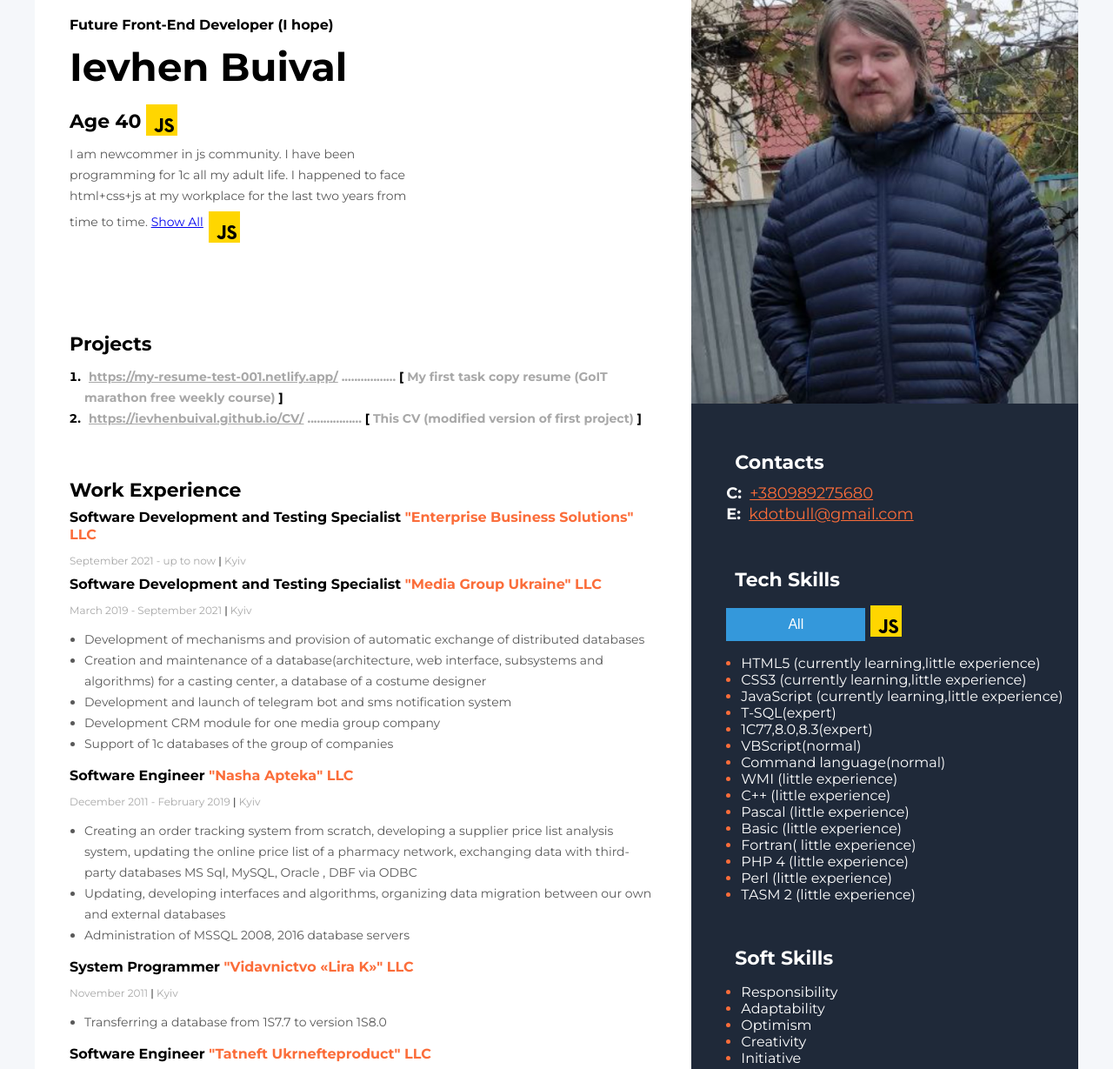
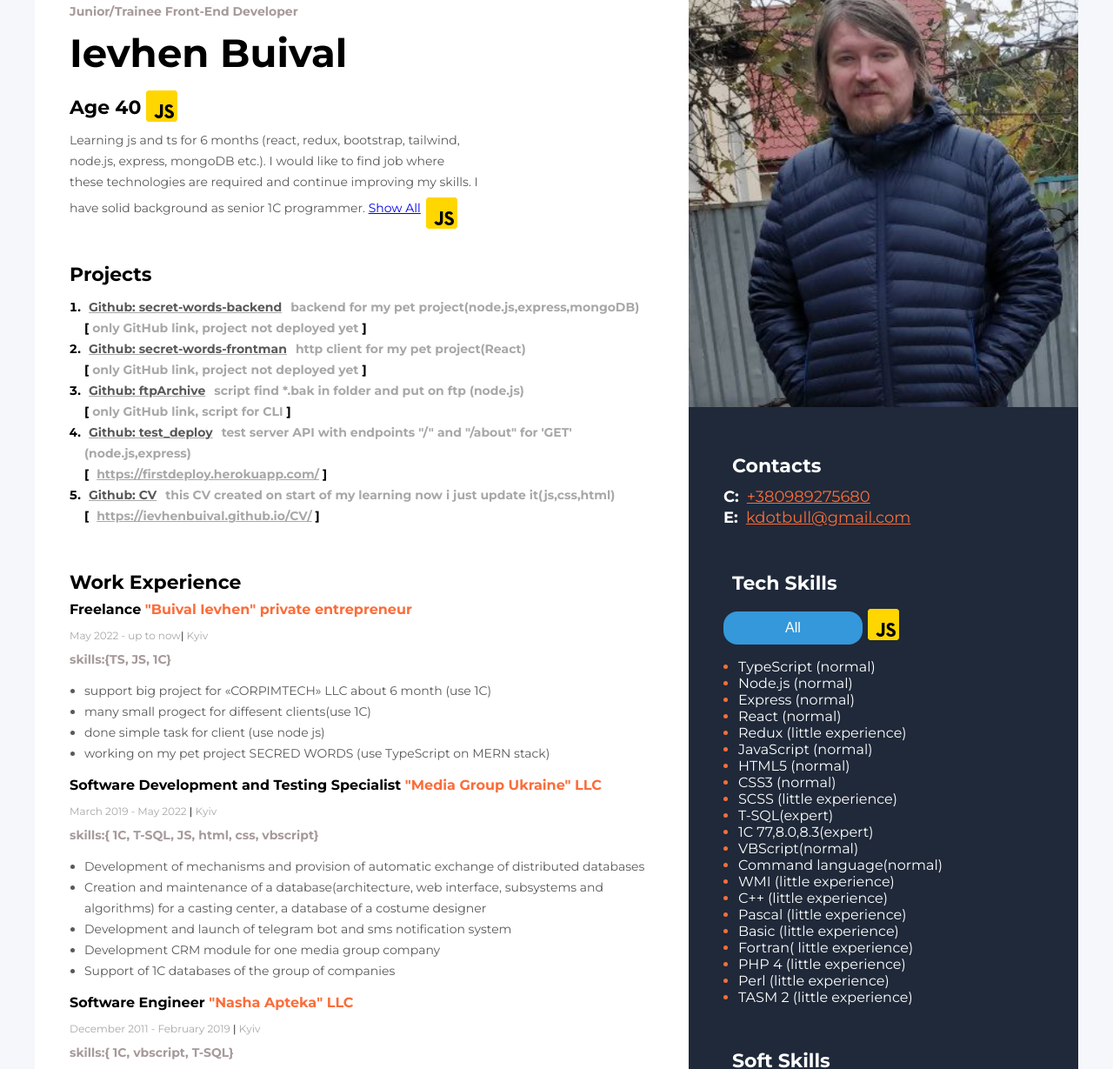
Before and after one commit to IevhenBuival/CV, a plain HTML site: page index.html in a window 1280 px wide. Shown: the part 172-1401 px from the top of the page at 87% size. Drawn offline with Linux system fonts and the light colour scheme.

Commit message:
update new info

```diff
--- a/index.html
+++ b/index.html
@@ -5,20 +5,20 @@
   <meta charset="UTF-8">
   <meta http-equiv="X-UA-Compatible" content="IE=edge">
   <meta name="viewport" content="width=device-width, initial-scale=1.0">
-  <title>My CV</title>
+  <title>Buival Ievhen CV</title>
   <link rel="preconnect" href="https://fonts.gstatic.com">
   <link href="https://fonts.googleapis.com/css?family=Montserrat:400,700&display=swap&subset=cyrillic" rel="stylesheet">
   <link rel="stylesheet" href="style/style.css">
 </head>
 
 <body>
-  <h3 id="HintJS" class="HintJS_h3">To activate javascript clic on text or buttom left side of JS icon<img
+  <h3 id="HintJS" class="HintJS_h3">To activate javascript search activity near yellow JS icon<img
       class="img_js" src="img/js.png" alt="js icon"></h3>
   <script>
     let myHintJS = document.getElementById('HintJS');
     myHintJS.addEventListener('click', function (e) {
 
-      myHintJS.textContent = 'Nice, now try another activitys';
+      myHintJS.textContent = 'Nice, now try other activities';
 
     }, false);
 
@@ -32,7 +32,7 @@
 
       <!--about div-->
       <div class="about_div">
-        <h3 class="content_h3">Future Front-End Developer (I hope)</h3>
+        <h3 class="content_h3">Junior/Trainee Front-End Developer</h3>
         <h1 class="content_h1">Ievhen Buival</h1>
         <h2 id="h2_AGE" class="content_h2"><span id="myAge">AGE </span><img class="img_js" src="img/js.png"
             alt="js icon"></h1>
@@ -40,33 +40,60 @@
 
           <!--about_p div clamp clamp-3-->
           <p class="about_p">
-            <span> I am newcommer in js community. I have been programming for 1c all my adult life. I happened to face
-              html+css+js at my workplace for the last two years from time to time.
+            <span> Learning js and ts for 6 months (react, redux, bootstrap, tailwind, node.js, express, mongoDB etc.). I would like to find job where these technologies are required and continue improving my skills.
+              I have solid background as senior 1C programmer.
             </span>
-            <span id="aboutwithShowMoAll">The tasks concerned modifying the existing code, but an interest aroused in me
-              to study the technologies more thoroughly. So let's start the path from Front-End Developer Junior to
-              Front-End Developer Senior.
+            <span id="aboutwithShowMoAll">I happened to face
+              html+css+js at my workplace for the last three years from time to time. These tasks were about modifying the existing code, but an interest aroused in me
+              to study these technologies more thoroughly. And now I wrote my own simple apps and seeking for more complicated tasks.
             </span>
             <span id="aboutwithShowMo"><a id="aboutwithShowMoHref" href="#">Show All</a><img class="img_js2"
-                src="img/js.png" alt="js icon"> </span>
-      </div>
+                src="img/js.png" alt="js icon">
+            </span>
+
       <script type="text/javascript" src="scripts/Showmo.js"></script>
-      </p>
+      </p></div>
       <!--project div-->
       <div class="project_div">
         <h2 class="content_h2">Projects</h2>
         <ol>
           <li><a class="content_link"
-              href="https://my-resume-test-001.netlify.app/">https://my-resume-test-001.netlify.app/</a>
-            <span class="colorA8">.................</span>
-            <span class="colorBlack">[</span> <span class="colorA8">My first task copy resume (GoIT marathon free weekly
-              course)</span> <span class="colorBlack">]</span>
+              href="https://github.com/IevhenBuival/secret-words-backend">
+            <span class="gray">Github: secret-words-backend</span></a><span class="colorA8">backend for my pet project(node.js,express,mongoDB)</span>
+            <div>
+            <span class="colorBlack">[</span> <span class="colorA8">only GitHub link, project not deployed yet</span> <span class="colorBlack">]</span>
+            </div>
           </li>
-          <li><a class="content_link" href="https://ievhenbuival.github.io/CV/">https://ievhenbuival.github.io/CV/</a>
-            <span class="colorA8">.................</span>
-            <span class="colorBlack">[</span> <span class="colorA8">This CV (modified version of first project)</span>
-            <span class="colorBlack">]</span>
+          <li><a class="content_link"
+            href="https://github.com/IevhenBuival/secret-words-frontman">
+            <span class="gray">Github: secret-words-frontman</span></a><span class="colorA8">http client for my pet project(React)</span>
+            <div>
+            <span class="colorBlack">[</span> <span class="colorA8">only GitHub link, project not deployed yet</span> <span class="colorBlack">]</span>
+            </div>
           </li>
+          <li><a class="content_link"
+            href="https://github.com/IevhenBuival/ftpArchve">
+            <span class="gray">Github: ftpArchive</span></a><span class="colorA8">script find *.bak in folder and put on ftp (node.js)</span>
+            <div>
+            <span class="colorBlack">[</span> <span class="colorA8">only GitHub link, script for CLI</span> <span class="colorBlack">]</span>
+            </div>
+          </li>
+          <li><a class="content_link"
+            href="https://github.com/IevhenBuival/test_deploy">
+            <span class="gray">Github: test_deploy</span></a><span class="colorA8">test server API with endpoints "/" and "/about" for 'GET' (node.js,express)</span>
+            <div>
+            <span class="colorBlack">[</span> <span class="colorA8"><a class="content_link" href="https://firstdeploy.herokuapp.com/">https://firstdeploy.herokuapp.com/</a></span> <span class="colorBlack">]</span>
+            </div>
+          </li>
+          <li><a class="content_link"
+            href="https://github.com/IevhenBuival/CV">
+            <span class="gray">Github: CV</span></a><span class="colorA8">this CV created on start of my learning now i just update it(js,css,html)</span>
+            <div>
+            <span class="colorBlack">[</span> <span class="colorA8"><a class="content_link" href="https://ievhenbuival.github.io/CV/">https://ievhenbuival.github.io/CV/</a></span> <span class="colorBlack">]</span>
+            </div>
+          </li>
+
+
         </ol>
       </div>
       <!--Works div-->
@@ -75,16 +102,34 @@
         <h2 class="content_h2">Work Experience</h2>
         <!--company 1 div-->
         <div class="company_div">
-          <h4 class="content_h4">Software Development and Testing Specialist <span class="orange"> "Enterprise Business
-              Solutions" LLC </span></h4>
+          <h4 class="content_h4">Freelance <span class="orange"> "Buival Ievhen" private entrepreneur </span></h4>
           <p class="company_p">
-            September 2021 - up to now <span class="colorBlack">|</span> Kyiv
+            May 2022 - up to now<span class="colorBlack">|</span> Kyiv
           </p>
+          <h3 class="content_h3">
+            skills:{TS, JS, 1C}
+          </h3>
+          <ul class="company_list">
+            <li>support big project for  «CORPIMTECH» LLC about 6 month (use 1C)
+            </li>
+           <li> many small progect for diffesent clients(use 1C)
+            </li>
+            <li>done simple task for client (use node js)
+            </li>
+            <li>working on my pet project SECRED WORDS (use TypeScript on MERN stack)
+            </li>
+          </ul>
+
+        </div>
+        <div class="company_div">
           <h4 class="content_h4">Software Development and Testing Specialist <span class="orange"> "Media Group Ukraine"
               LLC </span></h4>
           <p class="company_p">
-            March 2019 - September 2021 <span class="colorBlack">|</span> Kyiv
+            March 2019 - May 2022 <span class="colorBlack">|</span> Kyiv
           </p>
+          <h3 class="content_h3">
+            skills:{ 1C, T-SQL, JS, html, css, vbscript}
+          </h3>
           <ul class="company_list">
             <li>Development of mechanisms and provision of automatic exchange of distributed databases
             </li>
@@ -95,7 +140,7 @@
             </li>
             <li>Development CRM module for one media group company
             </li>
-            <li>Support of 1c databases of the group of companies
+            <li>Support of 1C databases of the group of companies
             </li>
           </ul>
 
@@ -105,6 +150,9 @@
           <p class="company_p">
             December 2011 - February 2019 <span class="colorBlack">|</span> Kyiv
           </p>
+          <h3 class="content_h3">
+            skills:{ 1C, vbscript, T-SQL}
+          </h3>
           <ul class="company_list">
             <li>
               Creating an order tracking system from scratch, developing a supplier price list analysis system, updating
@@ -126,9 +174,12 @@
           <p class="company_p">
             November 2011 <span class="colorBlack">|</span> Kyiv
           </p>
+          <h3 class="content_h3">
+            skills:{ 1C }
+          </h3>
           <ul class="company_list">
             <li>
-              Transferring a database from 1S7.7 to version 1S8.0
+              Transferring a database from 1C7.7 to version 1C8.0
             </li>
 
           </ul>
@@ -138,8 +189,11 @@
           <p class="company_p">
             June 2008 - December 2010 <span class="colorBlack">|</span> Kyiv
           </p>
+          <h3 class="content_h3">
+            skills:{ 1C, T-SQL, vbscript, Command language, WMI}
+          </h3>
           <ul class="company_list">
-            <li>Updating, development, implementation, testing and support of 1C information database modules of the
+            <li>Updating, development, implementation, testing and support of 1s information database modules of the
               enterprise (operational, salary, accounting of the central office and branches, consolidated)
             </li>
             <li>Management and control of data migration of branch and head office servers, administration of MS SQL
@@ -159,9 +213,12 @@
           <p class="company_p">
             October 2003 - June 2008 <span class="colorBlack">|</span> Kyiv
           </p>
+          <h3 class="content_h3">
+            skills:{ 1C, T-SQL, Perl, php4, Command language}
+          </h3>
           <ul class="company_list">
             <li> Organization of data exchange between operational and accounting DB in 1C</li>
-            <li> Organization of work of the database of outlets of an enterprise with trade equipment</li>
+            <li> Organization of work for outlet's databases with trade equipment</li>
             <li> Organization of data import and export between the ordering systems of medical supplies suppliers and
               the operational database</li>
           </ul>
@@ -175,6 +232,9 @@
         <p class="company_p">
           September 1999 - June 2005 <span class="colorBlack">|</span> Kyiv
         </p>
+        <h3 class="content_h3">
+          skills:{ C++, TASM, HTML, CSS, Command language, Pascal, Basic, Fortran}
+        </h3>
       </div>
 
     </div>
@@ -201,14 +261,14 @@
         <div class="skill_filtr">
         </div>
         <div class="dropdown">
-          <button id="Menu" onclick="myMenuFunction()" class="dropbtn"> All </button><img class="img_js"
+          <button id="Menu" type="button" onclick="myMenuFunction()" class="dropbtn"> All </button><img class="img_js"
             src="img/js.png" alt="js icon">
           <div id="myDropdown" class="dropdown-content">
-            <a onclick="myMenuFunctionFiltr('All')" href="#">All</a>
-            <a onclick="myMenuFunctionFiltr('Expert')" href="#">Expert</a>
-            <a onclick="myMenuFunctionFiltr('Currently learning')" href="#">Currently learning</a>
-            <a onclick="myMenuFunctionFiltr('Normal')" href="#">Normal</a>
-            <a onclick="myMenuFunctionFiltr('Little experience')" href="#">Little experience</a>
+            <a onclick="myMenuFunctionFiltr('All')" href="javascript:;">All</a>
+            <a onclick="myMenuFunctionFiltr('Expert')" href="javascript:;">Expert</a>
+            <a onclick="myMenuFunctionFiltr('Currently learning')" href="javascript:;">Currently learning</a>
+            <a onclick="myMenuFunctionFiltr('Normal')" href="javascript:;">Normal</a>
+            <a onclick="myMenuFunctionFiltr('Little experience')" href="javascript:;">Little experience</a>
           </div>
         </div>
         <script>
@@ -217,6 +277,7 @@
 
           }
           window.onclick = function (event) {
+
             if (!event.target.matches('.dropbtn')) {
               var dropdowns = document.getElementsByClassName("dropdown-content");
               var i;
@@ -232,6 +293,7 @@
 
           function myMenuFunctionFiltr(idMenu) {
             let myMenu = document.getElementById("Menu");
+
             myMenu.textContent = '' + idMenu;
             let NotVisible = document.getElementsByClassName("foFiltr");
             let ReplecedSymbol = ' ';
@@ -250,14 +312,21 @@
 
         </script>
         <ul class="skill_list">
-          <li class="foFiltr All Currently_learning Little_experience"><span class="skill_list_text">HTML5 (currently
-              learning,little experience)</span> </li>
-          <li class="foFiltr All Currently_learning Little_experience"><span class="skill_list_text">CSS3 (currently
-              learning,little experience)</span></li>
-          <li class="foFiltr All Currently_learning Little_experience"><span class="skill_list_text">JavaScript
-              (currently learning,little experience)</span></li>
+          <li class="foFiltr All Currently_learning Normal"><span class="skill_list_text">TypeScript (normal)</span> </li>
+          <li class="foFiltr All Currently_learning Normal"><span class="skill_list_text">Node.js (normal)</span> </li>
+          <li class="foFiltr All Currently_learning Normal"><span class="skill_list_text">Express (normal)</span> </li>
+
+          <li class="foFiltr All Currently_learning Normal"><span class="skill_list_text">React (normal)</span> </li>
+
+          <li class="foFiltr All Little_experience"><span class="skill_list_text">Redux (little experience)</span> </li>
+          <li class="foFiltr All Normal"><span class="skill_list_text">JavaScript
+              (normal)</span></li>
+          <li class="foFiltr All Normal"><span class="skill_list_text">HTML5 (normal)</span> </li>
+          <li class="foFiltr All Normal"><span class="skill_list_text">CSS3 (normal)</span></li>
+          <li class="foFiltr All Little_experience"><span class="skill_list_text">SCSS (little experience)</span></li>
+
           <li class="foFiltr All Expert"><span class="skill_list_text">T-SQL(expert)</span></li>
-          <li class="foFiltr All Expert"><span class="skill_list_text">1C77,8.0,8.3(expert)</span></li>
+          <li class="foFiltr All Expert"><span class="skill_list_text">1C 77,8.0,8.3(expert)</span></li>
           <li class="foFiltr All Normal"><span class="skill_list_text">VBScript(normal)</span></li>
           <li class="foFiltr All Normal"><span class="skill_list_text">Command language(normal)</span></li>
           <li class="foFiltr All Little_experience"><span class="skill_list_text">WMI (little experience)</span></li>
@@ -289,14 +358,17 @@
         <h3 class="sidebar_h3">Tools</h3>
         <ul class="skill_list">
           <li><span class="skill_list_text">Visual Studio Code</span> </li>
-          <li><span class="skill_list_text">Linux Debian 10</span> </li>
+          <li><span class="skill_list_text">Linux Debian 10, Ubuntu 22</span> </li>
           <li><span class="skill_list_text">Figma</span> </li>
+          <li><span class="skill_list_text">MongoDB</span></li>
+          <li><span class="skill_list_text">Docker</span> </li>
           <li><span class="skill_list_text">Windows 95,98,XP,7,10,NT,2000,2008</span> </li>
-          <li><span class="skill_list_text">Docker</span> </li>
-          <li><span class="skill_list_text">IIS,Apache</span> </li>
+          <li><span class="skill_list_text">IIS, Apache, ftpd, nginx</span> </li>
           <li><span class="skill_list_text">Git</span> </li>
-          <li><span class="skill_list_text">SQL Server menagment studio</span> </li>
-          <li><span class="skill_list_text">1S Administrator tools</span> </li>
+          <li><span class="skill_list_text">GitHub</span> </li>
+          <li><span class="skill_list_text">MS SQL Server</span> </li>
+
+          <li><span class="skill_list_text">1C Enterprise</span> </li>
         </ul>
       </div>
     </aside>
--- a/scripts/Showmo.js
+++ b/scripts/Showmo.js
@@ -13,6 +13,6 @@ myAboutLink.addEventListener('click', function (e) {
         myAboutLinkHref.textContent = "Show All";
     } else {
         myAbout.classList.remove('invisible');
-        myAboutLinkHref.textContent = "Show les";
+        myAboutLinkHref.textContent = "Show less";
     }
 }, false);
--- a/style/style.css
+++ b/style/style.css
@@ -2,7 +2,7 @@
 body {
     background-color: #F5F7FA;
     font-family: "montserrat", sans-serif;
-    width: 1200px;
+    max-width: 1200px;
     position: -webkit-sticky;
     position: sticky;
     margin: 0 auto;
@@ -43,7 +43,25 @@ ol {
     margin: 40px auto;
     margin-top: 0;
     background-color: #ffffff;
-    width: calc(100%-370px);
+
+}
+
+
+.content_div {
+    padding: 40px 40px;
+    display: flex;
+    flex-direction: column;
+    margin: 40px auto;
+
+    width: 60%;
+    background-color: #ffffff;
+}
+
+
+
+.about_div {
+
+    width: 100%;
 }
 
 .clamp-3 {
@@ -58,14 +76,7 @@ ol {
     color: #ffffff;
 }
 
-.content_div {
-    padding: 40px 40px;
 
-    margin: 40px auto;
-    /* width: 525px;*/
-    background-color: #ffffff;
-
-}
 
 .HintJS_h3 {
     min-height: 20px;
@@ -96,10 +107,11 @@ sidebar
 .sidebar_section {
     padding: 40px 0;
     background-color: #1f2939;
-    width: auto;
+    width: 40%;
     overflow: hidden;
     position: static;
 }
+
 
 /*contact section*/
 .contact_div {
@@ -147,18 +159,19 @@ sidebar
     line-height: 27px;
     color: #FFFFFF;
     margin: 10px;
-
+    width: 30%;
 }
 
 /* контент*/
 .content_h3 {
     font-style: normal;
     font-weight: bold;
-    font-size: 16px;
+    font-size: 14px;
     line-height: 20px;
-    color: #000000;
-    margin-bottom: 10px;
+    color: #a79a9a;
+    margin: 0 0 10px 0;
 }
+
 
 .content_h1 {
     font-style: normal;
@@ -176,6 +189,7 @@ sidebar
 .img_js {
     position: relative;
     margin-bottom: -15px;
+    border-radius: 50%;
 }
 
 .img_js2 {
@@ -183,6 +197,7 @@ sidebar
     /*display: flex; */
     margin-left: 0 px;
     margin-bottom: -25px;
+    border-radius: 50%;
 }
 
 
@@ -218,27 +233,33 @@ sidebar
     margin-left: 5px;
 }
 
-.about_div {
-    margin-bottom: 50px;
-}
+
 
 .project_div {
-    margin: 100px 0px 60px;
+    display: block;
+    position: relative;
+    margin: 40px 0px;
+
 }
 
 .works_div {
-    margin-bottom: 50px;
+    margin-bottom: 30px;
 
 }
 
 .about_p {
     font-style: normal;
-    font-weight: normal;
+    font-weight: 400px;
     font-size: 14px;
     line-height: 24px;
     color: #595959;
-    width: 400px;
-    height: 120px;
+    width: 70%;
+    height: auto;
+}
+
+.gray {
+    color: #595959;
+    padding-right: 10px;
 }
 
 .orange {
@@ -248,6 +269,7 @@ sidebar
 .colorBlack {
     color: #000000;
 }
+
 
 .company_p {
     font-family: Montserrat;
@@ -282,6 +304,7 @@ sidebar
     border: none;
     cursor: pointer;
     min-width: 160px;
+    border-radius: 16px;
 }
 
 /* Кнопка выпадающего меню при наведении и фокусировке */
@@ -323,3 +346,19 @@ sidebar
 .show {
     display: block;
 }
+
+
+@media screen and (width <= 420px) {
+    .MAIN_DIV {
+        flex-direction: column;
+    }
+
+    .sidebar_section {
+        width: 100%;
+    }
+
+    .content_div {
+        width: 100%;
+
+    }
+}
```
Also changed, not shown: 1 other file.
